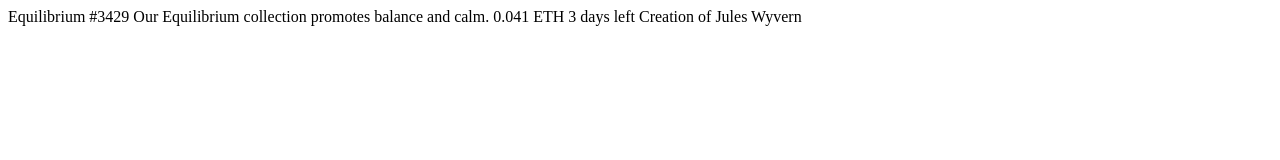
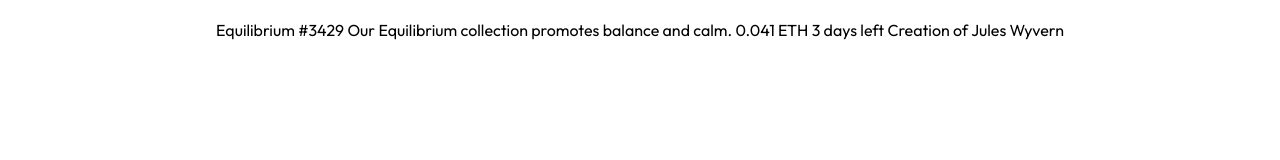
Before and after one commit to daxitaseervi/nft-preview-card, a plain HTML site: page index.html in a window 1280 px wide. Drawn offline with Linux system fonts and the light colour scheme.

Commit message:
Added global styles and linked to index.html

```diff
--- a/index.html
+++ b/index.html
@@ -5,7 +5,13 @@
   <meta name="viewport" content="width=device-width, initial-scale=1.0">
   <link rel="icon" type="image/png" sizes="32x32" href="./images/favicon-32x32.png">
 
+  <link rel="preconnect" href="https://fonts.googleapis.com">
+  <link rel="preconnect" href="https://fonts.gstatic.com" crossorigin>
+  <link href="https://fonts.googleapis.com/css2?family=Outfit:wght@100..900&display=swap" rel="stylesheet">
+
   <title>Frontend Mentor | NFT preview card component</title>
+
+  <link rel="stylesheet" href="style.css">
 </head>
 <body>
 
--- a/style.css
+++ b/style.css
@@ -0,0 +1,33 @@
+:root {
+ --blue-500: hsl(215, 51%, 70%);
+ --cyan-400: hsl(178, 100%, 50%);
+ --blue-950: (main BG): hsl(217, 54%, 11%);
+ --blue-900: (card BG): hsl(216, 50%, 16%);
+ --blue-800: (line): hsl(215, 32%, 27%);
+ --white: hsl(0, 0%, 100%);
+
+ --paragraph-size: 15px;
+
+ --font-outfit: "Outfit", Arial, Helvetica, sans-serif;
+
+ --weight-light: 300;
+ --weight-regular: 400;
+ --weight-bold: 600;
+}
+
+*,
+*::after,
+*::before {
+  box-sizing: border-box;
+  margin: 0;
+  padding: 0;
+}
+
+body {
+  max-height: 100vh;
+  padding: 20px;
+  display: flex;
+  justify-content: center;
+  align-items: center;
+  font-family: var(--font-outfit);
+}
```
